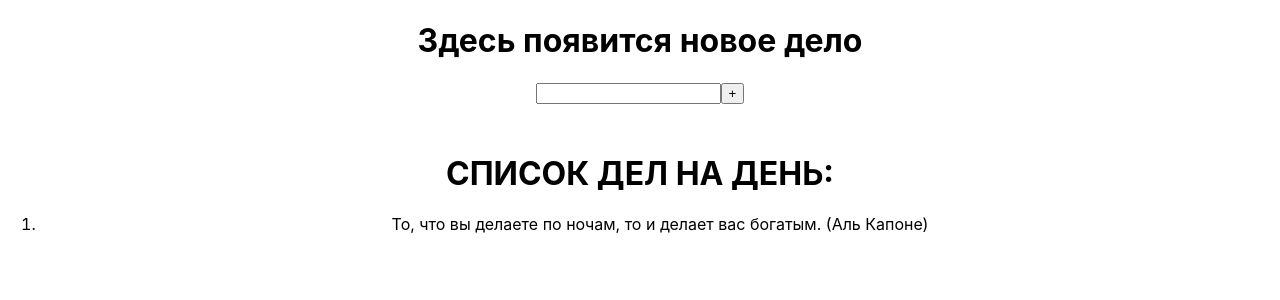
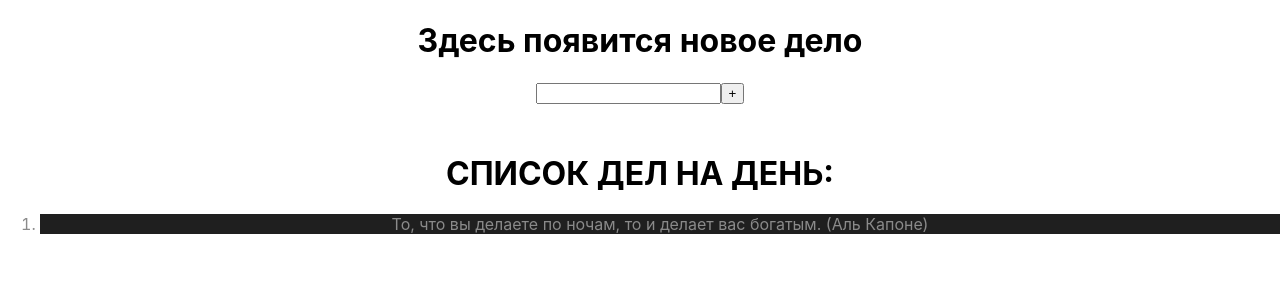
Before and after one commit to Arenelin/HW-Main, a React (Create React App) app: page / in a window 1280 px wide. Shown: the top 300 px of the page. Built offline with nearby package versions, Linux system fonts and the light colour scheme.

Commit message:
HW4 - completed (fixed bugs)

```diff
--- a/src/HW/4/HW4.tsx
+++ b/src/HW/4/HW4.tsx
@@ -31,7 +31,7 @@
             <ol id={'hw04-tasks'}>
                 {texts.map((el, index) => {
                     return (
-                        <li key={index} id={`hw04-task-${index}`} className={index % 2 ? s.chetNechet : ''}>
+                        <li key={index} id={`hw04-task-${index}`} className={index % 2 === 0 ? s.chetNechet : ''}>
                             {el}
                         </li>
                     );
```
